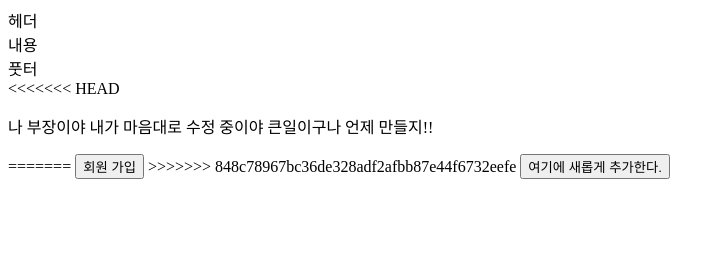
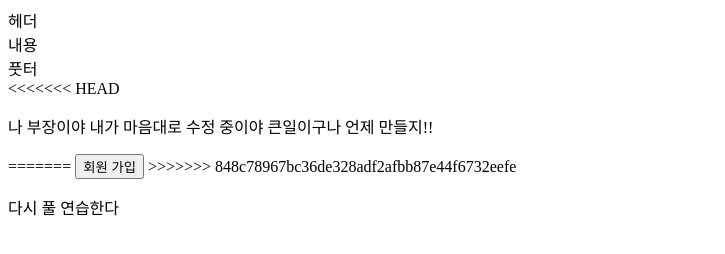
Before and after one commit to KHBit/company-project, a plain HTML site: page index.html in a window 1280 px wide. Shown: the whole page, without its empty margins (0-725 px from the left). Drawn offline with Linux system fonts and the light colour scheme.

Commit message:
second commit

```diff
--- a/index.html
+++ b/index.html
@@ -21,6 +21,6 @@
 =======
     <button>회원 가입</button>
 >>>>>>> 848c78967bc36de328adf2afbb87e44f6732eefe
-    <button>여기에 새롭게 추가한다.</button>
+    <p>다시 풀 연습한다</p>
 </body>
 </html>
```
